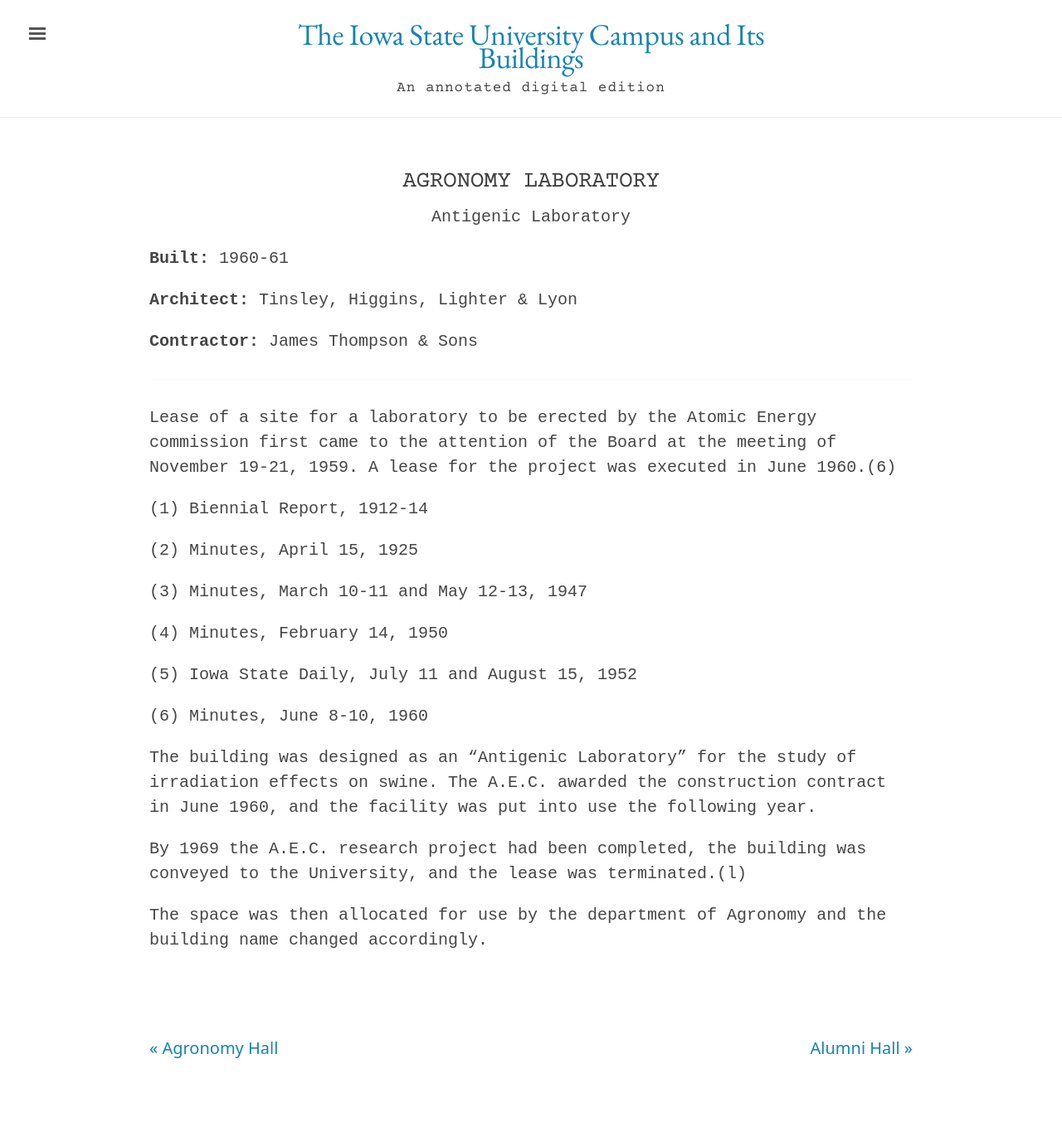
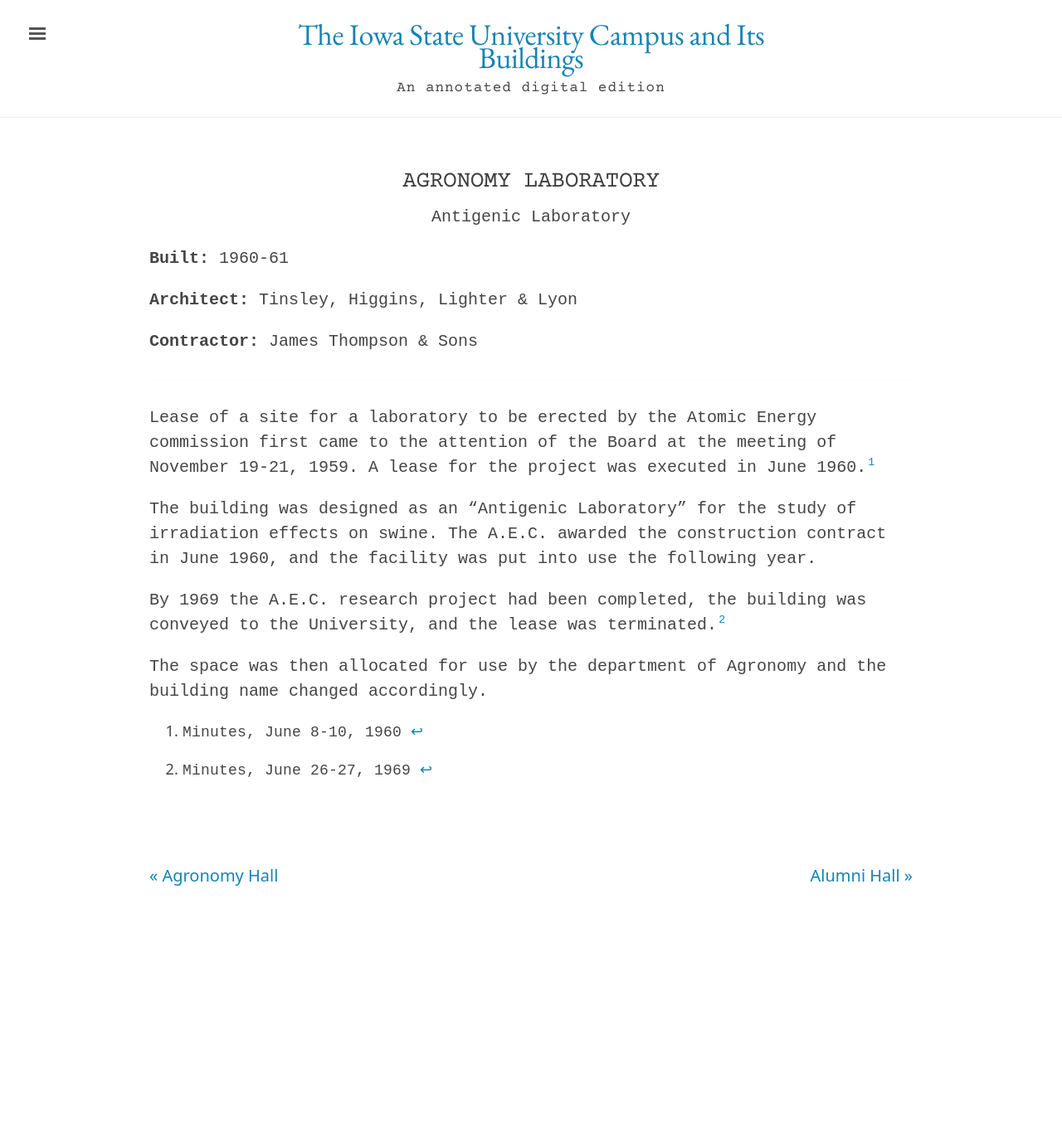
Before and after one commit to emanderson811/day-edition, a Jekyll site: the page built from _texts/buildings/008day-agronomy-lab.md, in a window 1280 px wide. Shown: the whole page at 83% size. Built offline with Jekyll 4.4.1, drawn with Linux system fonts in a browser that asks for light colours; after the commit the page ends 1151 px from its top, so only the background shows below that.

Commit message:
Update 008day-agronomy-lab.md

```diff
--- a/_texts/buildings/008day-agronomy-lab.md
+++ b/_texts/buildings/008day-agronomy-lab.md
@@ -14,22 +14,14 @@
 ---
 ---
 
-Lease of a site for a laboratory to be erected by the Atomic Energy commission first came to the attention of the Board at the meeting of November 19-21, 1959. A lease for the project was executed in June 1960.(6)
+Lease of a site for a laboratory to be erected by the Atomic Energy commission first came to the attention of the Board at the meeting of November 19-21, 1959. A lease for the project was executed in June 1960.[^fn1]
 
-(1)  Biennial Report,  1912-14
+[^fn1]:  Minutes,  June 8-10,  1960
 
-(2)  Minutes, April 15,  1925
-
-(3)  Minutes, March 10-11 and May 12-13,  1947
-
-(4)  Minutes, February 14,  1950
-
-(5)  Iowa State Daily, July 11 and August 15,  1952
-
-(6)  Minutes,  June 8-10,  1960
+[^fn2]: Minutes, June 26-27, 1969
 
 The building was designed as an "Antigenic Laboratory" for the study of irradiation effects on swine. The A.E.C. awarded the construction contract in June 1960, and the facility was put into use the following year.
 
-By 1969 the A.E.C. research project had been completed, the building was conveyed to the University, and the lease was terminated.(l)
+By 1969 the A.E.C. research project had been completed, the building was conveyed to the University, and the lease was terminated.[^fn2]
 
 The space was then allocated for use by the department of Agronomy and the building name changed accordingly.
```
